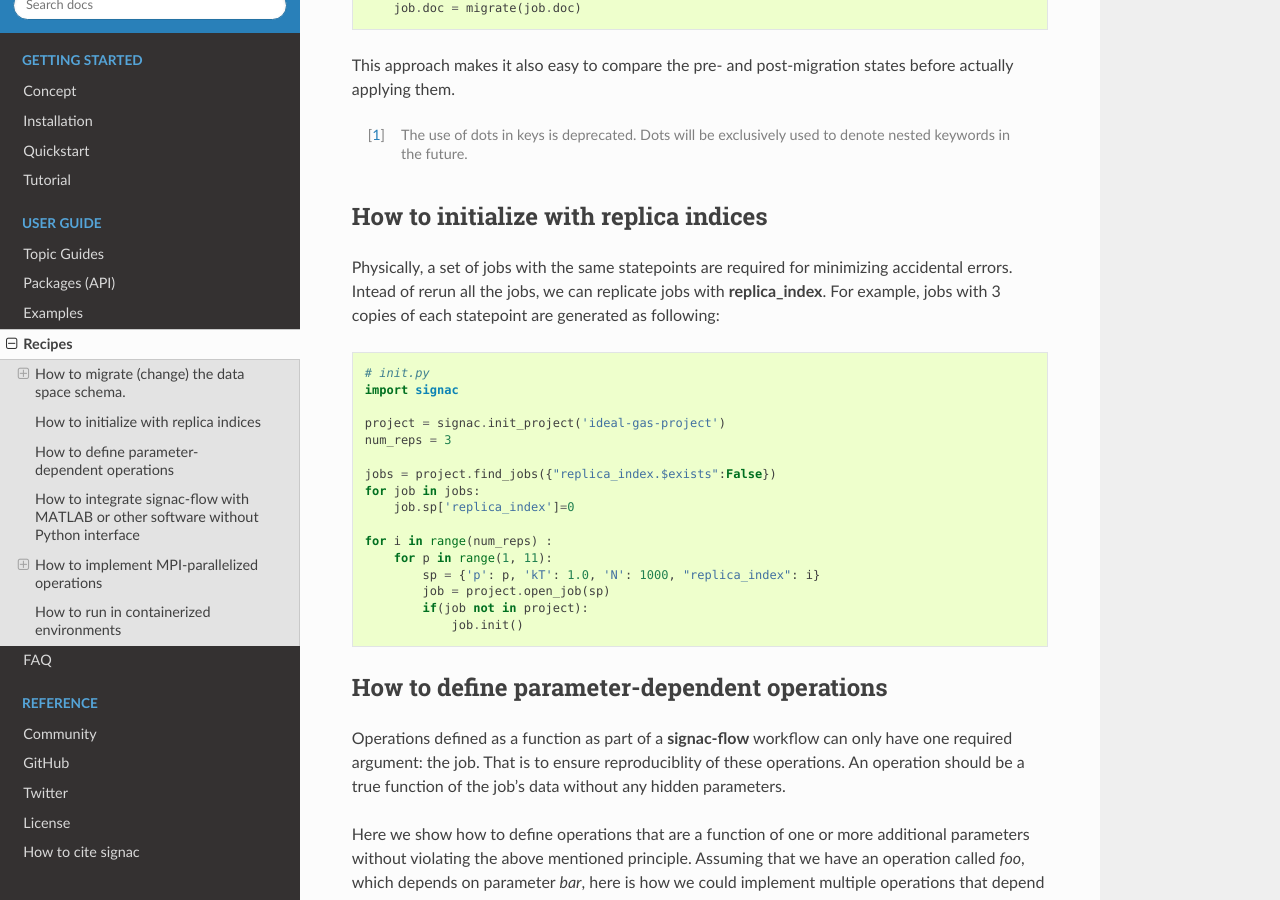
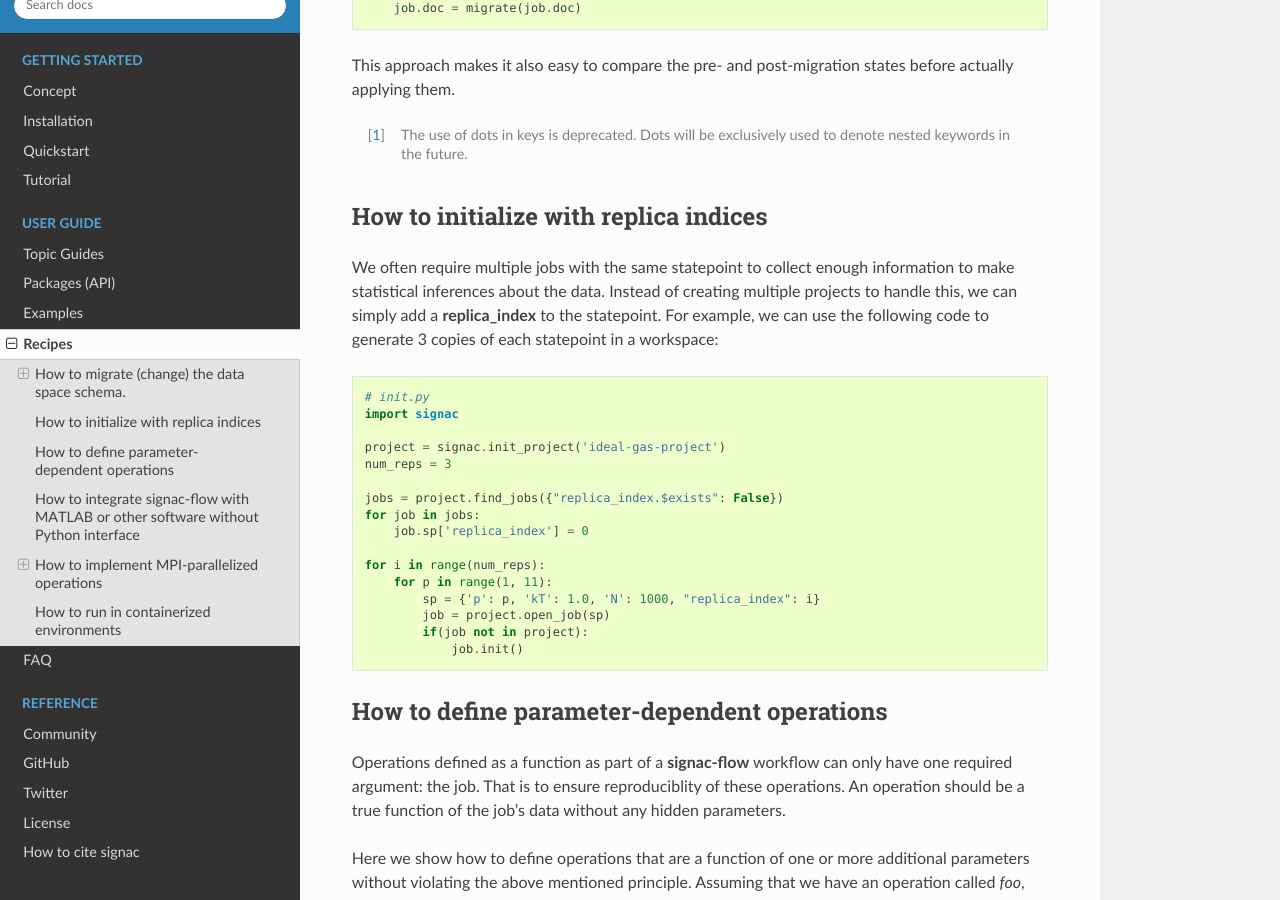
Before and after one commit to glotzerlab/signac-docs, a Sphinx documentation site: the page built from docs/source/recipes.rst, in a window 1280 px wide and 900 px high, scrolled down 1545 px. Built offline with Sphinx 7.4.7 and the Read the Docs theme 2.0.0, drawn with Linux system fonts in a browser that asks for light colours.

Commit message:
reword instructions and correct the code format

```diff
--- a/docs/source/recipes.rst
+++ b/docs/source/recipes.rst
@@ -89,7 +89,7 @@ This approach makes it also easy to compare the pre- and post-migration states b
 How to initialize with replica indices
 ======================================
 
-Physically, a set of jobs with the same statepoints are required for minimizing accidental errors. Intead of rerun all the jobs, we can replicate jobs with **replica_index**. For example, jobs with 3 copies of each statepoint are generated as following:
+We often require multiple jobs with the same statepoint to collect enough information to make statistical inferences about the data. Instead of creating multiple projects to handle this, we can simply add a **replica_index** to the statepoint. For example, we can use the following code to generate 3 copies of each statepoint in a workspace:
 
 .. code-block:: python
 
@@ -99,11 +99,11 @@ Physically, a set of jobs with the same statepoints are required for minimizing
     project = signac.init_project('ideal-gas-project')
     num_reps = 3
 
-    jobs = project.find_jobs({"replica_index.$exists":False})
+    jobs = project.find_jobs({"replica_index.$exists": False})
     for job in jobs:
-        job.sp['replica_index']=0
+        job.sp['replica_index'] = 0
 
-    for i in range(num_reps) :
+    for i in range(num_reps):
         for p in range(1, 11):
             sp = {'p': p, 'kT': 1.0, 'N': 1000, "replica_index": i}
             job = project.open_job(sp)
```
